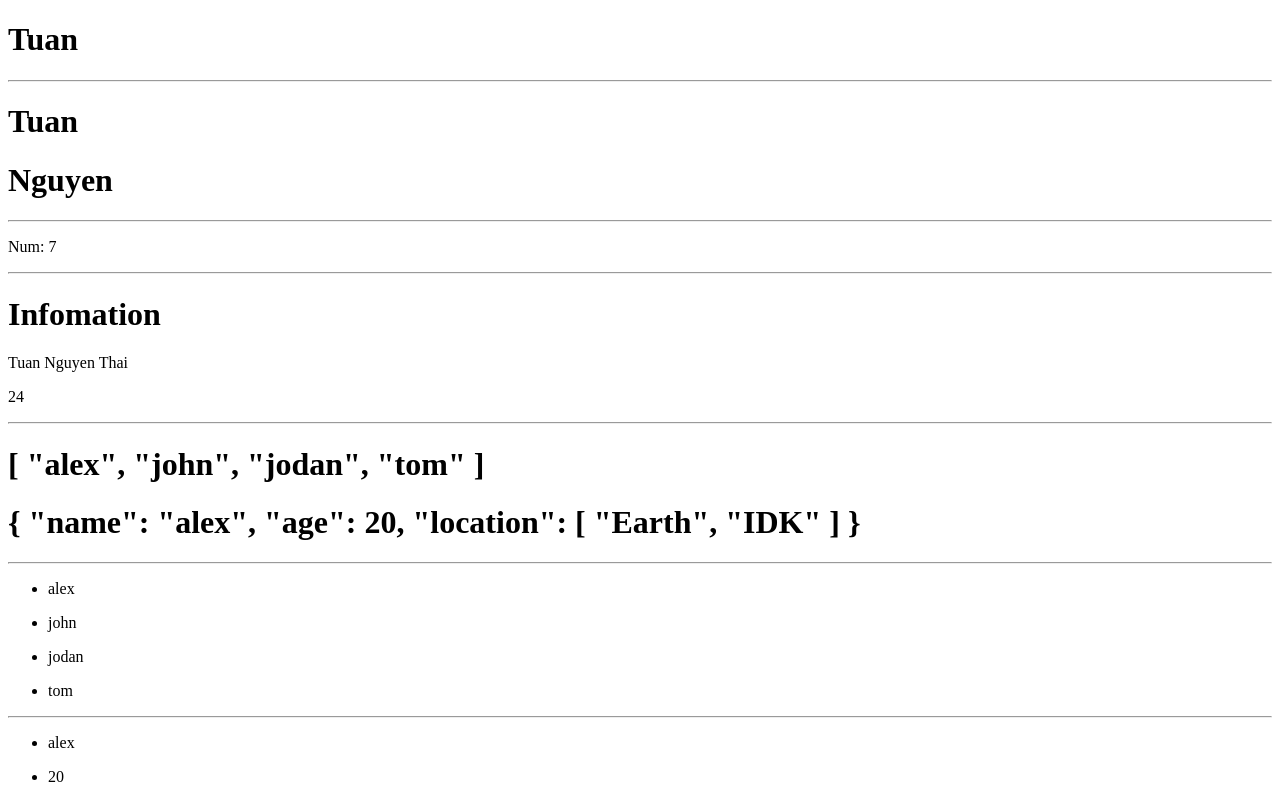
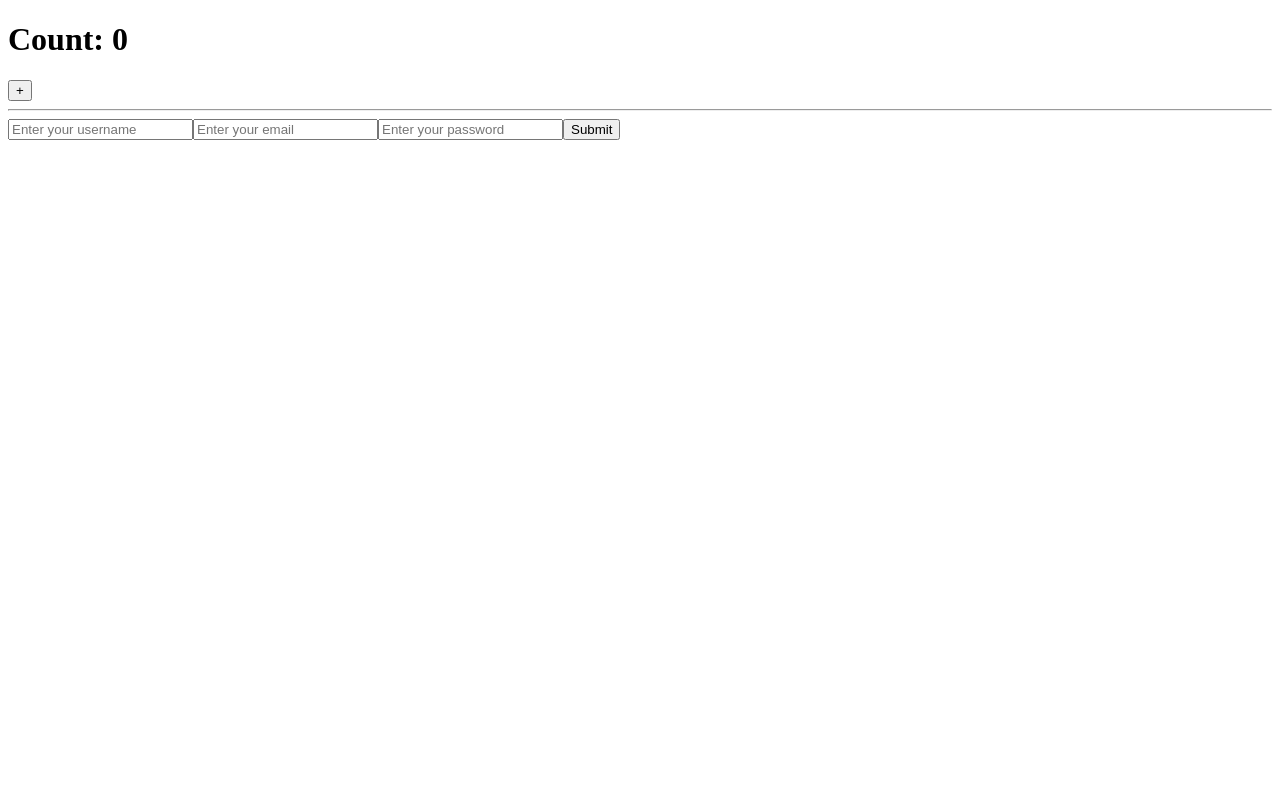
Before and after one commit to tuan782000/vue-course, a Vue app: page / in a window 1280 px wide. Shown: the top 800 px of the page. Built offline with nearby package versions, Linux system fonts and the light colour scheme.

Commit message:
Component Event

```diff
--- a/src/App.vue
+++ b/src/App.vue
@@ -15,8 +15,19 @@
 // import InteractionWithModelComponent from './components/InteractionWithModel.vue'
 
 // Props
-import StaticPropsComponents from './components/StaticPropsComponents.vue'
-import CustomValidator from './components/CustomValidator.vue'
+// import StaticPropsComponents from './components/StaticPropsComponents.vue'
+// import CustomValidator from './components/CustomValidator.vue'
+
+import ComponentEvent from './components/ComponentEvent.vue'
+import FormComponent from './components/FormComponent.vue'
+import { ref } from 'vue'
+let count = ref(0)
+
+const formHandler = (username, email, password) => {
+  console.log('username', username)
+  console.log('email', email)
+  console.log('password', password)
+}
 </script>
 <template>
   <!-- vbind và dynamic binding -->
@@ -45,7 +56,15 @@ import CustomValidator from './components/CustomValidator.vue'
   <!-- ConditionalRendering -->
   <!-- <ConditionalRendering /> -->
   <!-- <InteractionWithModelComponent /> -->
-  <StaticPropsComponents name="Tuan" />
-  <CustomValidator name="randomPerson" :age="20" password="impossiblePassword" />
+
+  <!-- Props -->
+  <!-- <StaticPropsComponents name="Tuan" />
+  <CustomValidator name="randomPerson" :age="20" password="impossiblePassword" /> -->
+
+  <!-- Component event -->
+  <h1>Count: {{ count }}</h1>
+  <ComponentEvent @incrementCounter="count++" />
+  <hr />
+  <FormComponent @userInfo="formHandler" />
 </template>
 <style scoped></style>
--- /dev/null
+++ b/src/components/ComponentEvent.vue
@@ -0,0 +1,5 @@
+<script setup></script>
+
+<template>
+  <button @click="$emit('incrementCounter')">+</button>
+</template>
--- /dev/null
+++ b/src/components/FormComponent.vue
@@ -0,0 +1,14 @@
+<script setup>
+import { ref } from 'vue'
+const username = ref('')
+const email = ref('')
+const password = ref('')
+</script>
+<template>
+  <form @submit.prevent="$emit('userInfo', username, email, password)">
+    <input type="text" placeholder="Enter your username" v-model="username" />
+    <input type="email" placeholder="Enter your email" v-model="email" />
+    <input type="password" placeholder="Enter your password" v-model="password" />
+    <button>Submit</button>
+  </form>
+</template>
```
